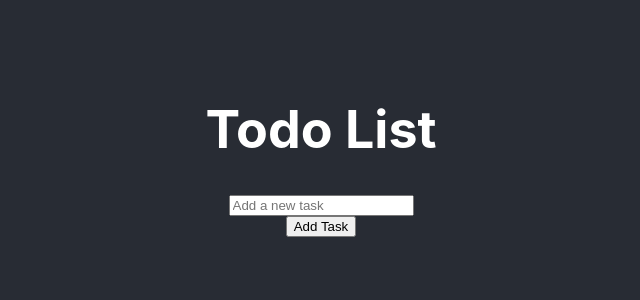
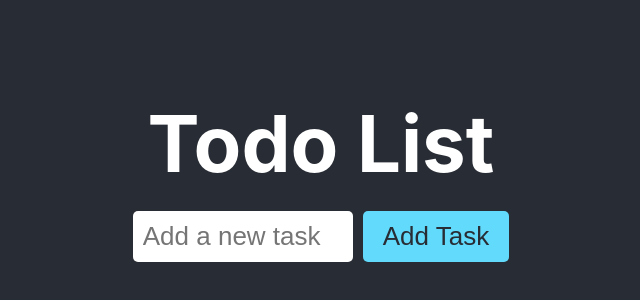
Before and after one commit to TheWhitePanther/todo-app, a React (Create React App) app: page / in a window 1280 px wide. Shown: the part 224-524 px from the top of the page, without its empty margins (319-959 px from the left). Built offline with nearby package versions, Linux system fonts and the light colour scheme.

Commit message:
Enhance styling for a more aesthetically pleasing design

```diff
--- a/src/App.css
+++ b/src/App.css
@@ -1,19 +1,5 @@
 .App {
   text-align: center;
-}
-
-.App-logo {
-  height: 40vmin;
-  pointer-events: none;
-}
-
-@media (prefers-reduced-motion: no-preference) {
-  .App-logo {
-    animation: App-logo-spin infinite 20s linear;
-  }
-}
-
-.App-header {
   background-color: #282c34;
   min-height: 100vh;
   display: flex;
@@ -24,15 +10,58 @@
   color: white;
 }
 
-.App-link {
-  color: #61dafb;
+.App-header {
+  margin-bottom: 20px;
 }
 
-@keyframes App-logo-spin {
-  from {
-    transform: rotate(0deg);
-  }
-  to {
-    transform: rotate(360deg);
-  }
+h1 {
+  font-size: 3em;
+  margin-bottom: 20px;
 }
+
+input {
+  padding: 10px;
+  border: none;
+  border-radius: 5px;
+  margin-right: 10px;
+  width: 200px;
+  font-size: 1em;
+}
+
+button {
+  padding: 10px 20px;
+  border: none;
+  border-radius: 5px;
+  background-color: #61dafb;
+  color: #282c34;
+  font-size: 1em;
+  cursor: pointer;
+}
+
+button:hover {
+  background-color: #21a1f1;
+}
+
+ul {
+  list-style: none;
+  padding: 0;
+}
+
+li {
+  display: flex;
+  justify-content: space-between;
+  width: 400px;
+  margin: 10px 0;
+  background: #444;
+  padding: 10px;
+  border-radius: 5px;
+}
+
+li button {
+  background-color: #ff4d4d;
+  color: white;
+}
+
+li button:hover {
+  background-color: #e60000;
+}
```
